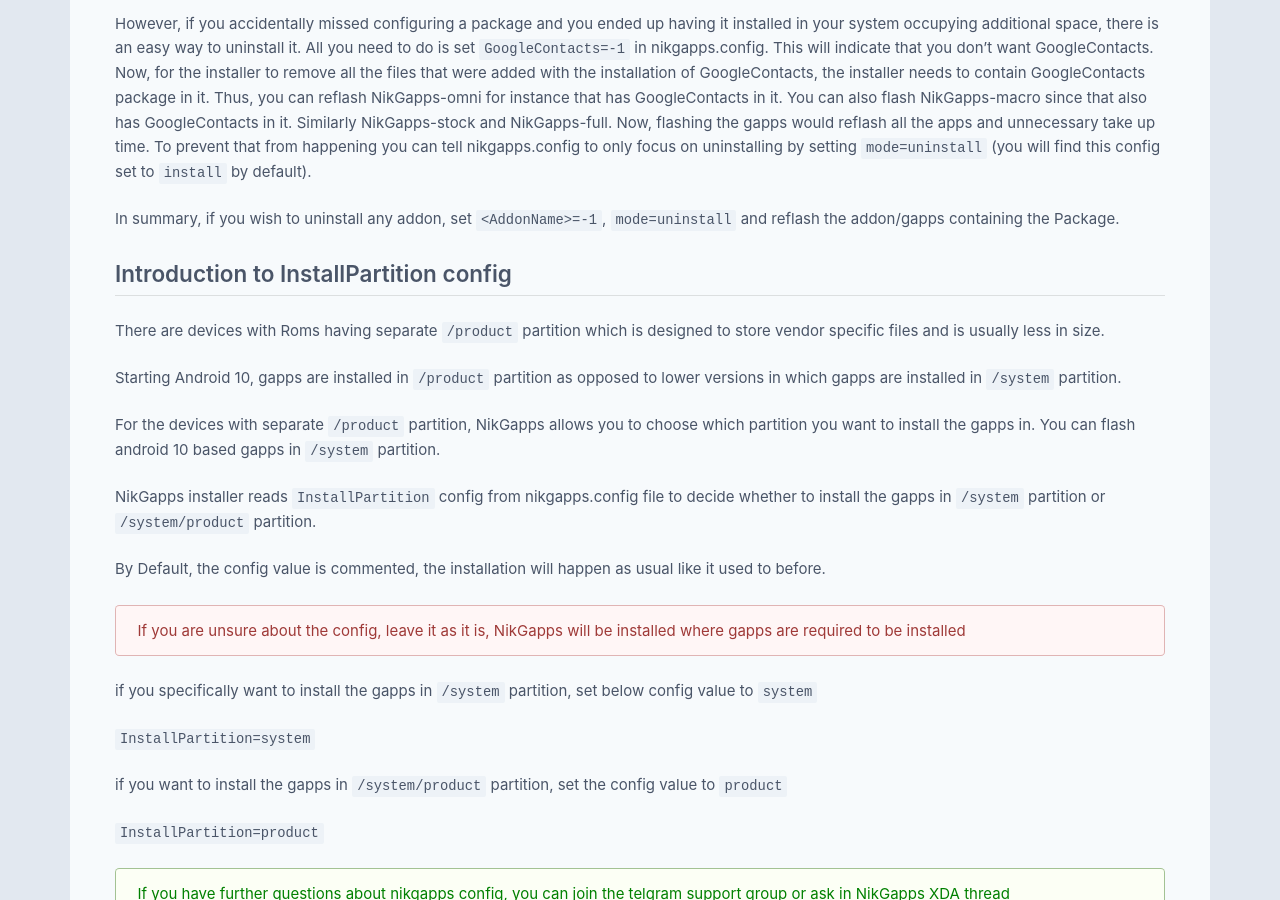
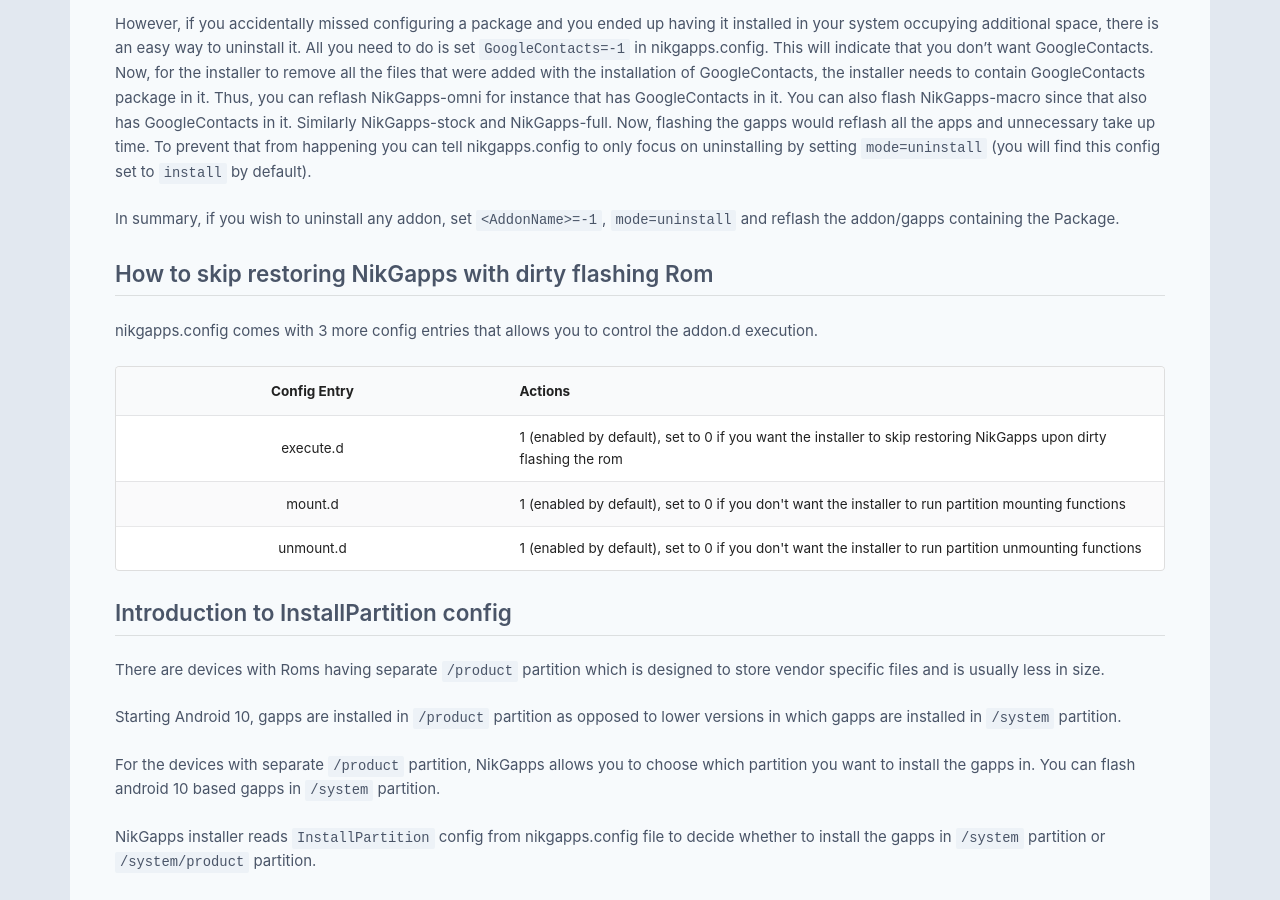
Before and after one commit to nikgapps/nikgapps.github.io, a Jekyll site: the page built from _posts/2020-11-22-NikGapps-Config.md, in a window 1280 px wide and 900 px high, scrolled down 2030 px. Built offline with Jekyll 4.4.1, drawn with Linux system fonts in a browser that asks for light colours; some web fonts are replaced.

Commit message:
Update nikgapps.config blog to add information regarding addon.d configuration

```diff
--- a/_posts/2020-11-22-NikGapps-Config.md
+++ b/_posts/2020-11-22-NikGapps-Config.md
@@ -81,6 +81,33 @@
 
 In summary, if you wish to uninstall any addon, set `<AddonName>=-1`, `mode=uninstall` and reflash the addon/gapps containing the Package.
 
+## How to skip restoring NikGapps with dirty flashing Rom
+
+nikgapps.config comes with 3 more config entries that allows you to control the addon.d execution.
+
+<table class="ui striped fixed small unstackable table">
+  <thead>
+    <tr>
+      <th  class="six wide center aligned">Config Entry</th>
+      <th  class="ten wide">Actions</th>
+    </tr>
+  </thead>
+  <tbody>
+    <tr>
+      <td class="center aligned">execute.d</td>
+      <td>1 (enabled by default), set to 0 if you want the installer to skip restoring NikGapps upon dirty flashing the rom</td>
+    </tr>
+    <tr>
+      <td class="center aligned">mount.d</td>
+      <td>1 (enabled by default), set to 0 if you don't want the installer to run partition mounting functions</td>
+    </tr>
+    <tr>
+      <td class="center aligned">unmount.d</td>
+      <td>1 (enabled by default), set to 0 if you don't want the installer to run partition unmounting functions</td>
+    </tr>
+  </tbody>
+</table>
+
 ## Introduction to InstallPartition config
 
 There are devices with Roms having separate <code>/product</code> partition which is designed to store vendor specific files and is usually less in size.
```
